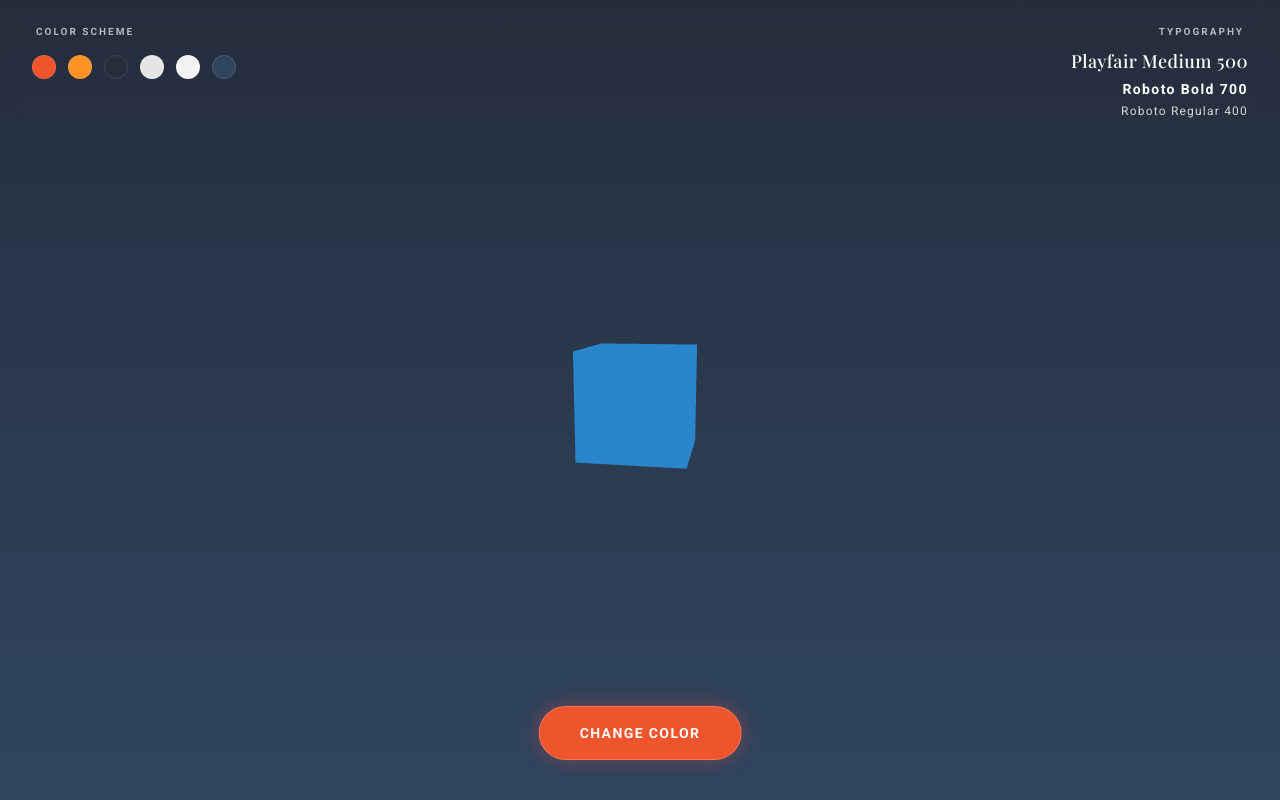
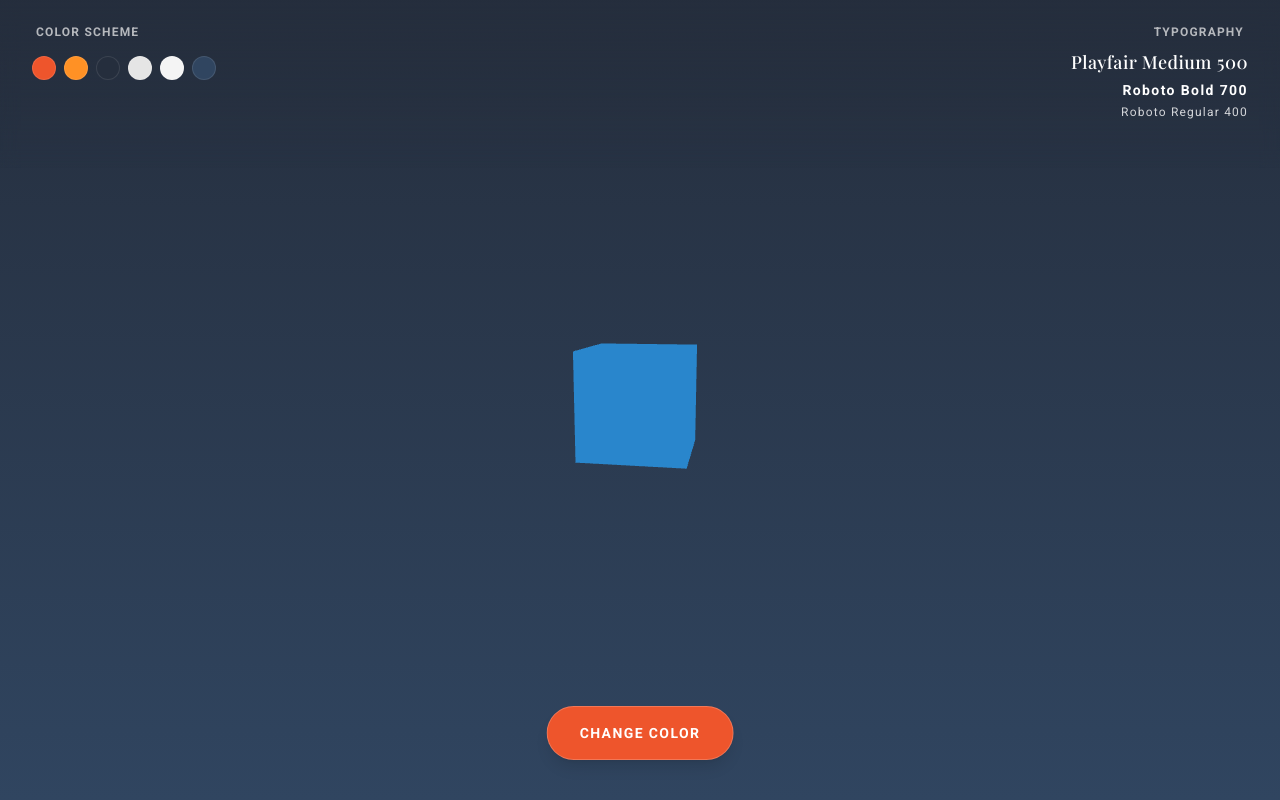
Before and after one commit to arturitu/threejs-react-starter, a React (Vite) app: page / in a window 1280 px wide. Built offline with nearby package versions, Linux system fonts and the light colour scheme.

Commit message:
Refactor UI component: Remove unused effect, adjust styling for color scheme and game end modal

```diff
--- a/src/components/UI.jsx
+++ b/src/components/UI.jsx
@@ -14,10 +14,6 @@ const UI = () => {
   const setGameEnded = useStore((state) => {
     return state.setGameEnded
   })
-
-  useEffect(() => {
-    console.log(gameEnded)
-  }, [gameEnded])
 
   const colors = ['0x2986cc', '0xe67e22', '0xf1c40f', '0x2ecc71', '0xe74c3c']
 
@@ -44,10 +40,10 @@ const UI = () => {
     <>
       <div className="fixed top-0 left-0 w-full flex flex-row items-start justify-between px-8 pt-6 pb-12 z-20 bg-gradient-to-b from-brandDark/80 to-brandDark/0 backdrop-blur-sm pointer-events-none">
         <div className="flex flex-col items-start gap-4">
-          <span className="text-brandExtraLight text-[10px] font-bold tracking-[0.2em] uppercase opacity-70 ml-1">
+          <span className="text-brandExtraLight text-xs font-bold tracking-widest uppercase opacity-70 ml-1">
             Color Scheme
           </span>
-          <div className="flex flex-row gap-3">
+          <div className="flex flex-row gap-2">
             {palette.map((color) => {
               return (
                 <div
@@ -66,7 +62,7 @@ const UI = () => {
         </div>
 
         <div className="flex flex-col gap-1 items-end text-white">
-          <span className="text-brandExtraLight text-[10px] font-bold tracking-[0.2em] uppercase opacity-70 mr-1 mb-1">
+          <span className="text-brandExtraLight text-xs font-bold tracking-widest uppercase opacity-70 mr-1 mb-1">
             Typography
           </span>
           <div className="font-serif font-medium text-lg tracking-wide">
@@ -85,7 +81,7 @@ const UI = () => {
         <div className="fixed bottom-10 left-1/2 -translate-x-1/2 flex justify-center z-30">
           <button
             onClick={changeColor}
-            className="px-10 py-4 rounded-full bg-brandOrange text-white font-black tracking-widest uppercase shadow-[0_0_20px_rgba(231,76,60,0.4)] hover:scale-105 active:scale-95 transition-all border border-white/20 text-sm"
+            className="px-8 py-4 rounded-full bg-brandOrange text-white font-black tracking-widest uppercase shadow-lg hover:scale-105 active:scale-95 transition-all border border-white/20 text-sm"
           >
             Change Color
           </button>
@@ -94,17 +90,17 @@ const UI = () => {
 
       {gameEnded && (
         <div className="fixed inset-0 flex items-center justify-center z-40 bg-brandDark/60 backdrop-blur-xl">
-          <div className="relative w-full max-w-sm bg-brandDark/90 rounded-[40px] shadow-2xl flex flex-col items-center gap-8 border border-white/10 p-12 overflow-hidden">
-            <div className="absolute -top-20 -right-20 w-40 h-40 bg-brandOrange/20 blur-[60px] rounded-full" />
-            <div className="absolute -bottom-20 -left-20 w-40 h-40 bg-brandBlue/20 blur-[60px] rounded-full" />
+          <div className="relative w-full max-w-sm bg-brandDark/90 rounded-3xl shadow-2xl flex flex-col items-center gap-8 border border-white/10 p-10 overflow-hidden">
+            <div className="absolute -top-16 -right-16 w-32 h-32 bg-brandOrange/20 blur-2xl rounded-full" />
+            <div className="absolute -bottom-16 -left-16 w-32 h-32 bg-brandBlue/20 blur-2xl rounded-full" />
 
-            <h1 className="text-white font-serif font-black text-5xl italic drop-shadow-2xl text-center z-10">
+            <h1 className="text-white font-serif font-black text-4xl italic drop-shadow-2xl text-center z-10">
               Game ended
             </h1>
 
             <button
               onClick={resetGame}
-              className="w-full py-5 rounded-2xl bg-brandOrange text-white font-black text-xl tracking-[0.1em] shadow-xl hover:brightness-110 active:scale-95 transition-all z-10 uppercase"
+              className="w-full py-4 rounded-xl bg-brandOrange text-white font-black text-lg tracking-wide shadow-xl hover:brightness-110 active:scale-95 transition-all z-10 uppercase"
             >
               Restart
             </button>
```
